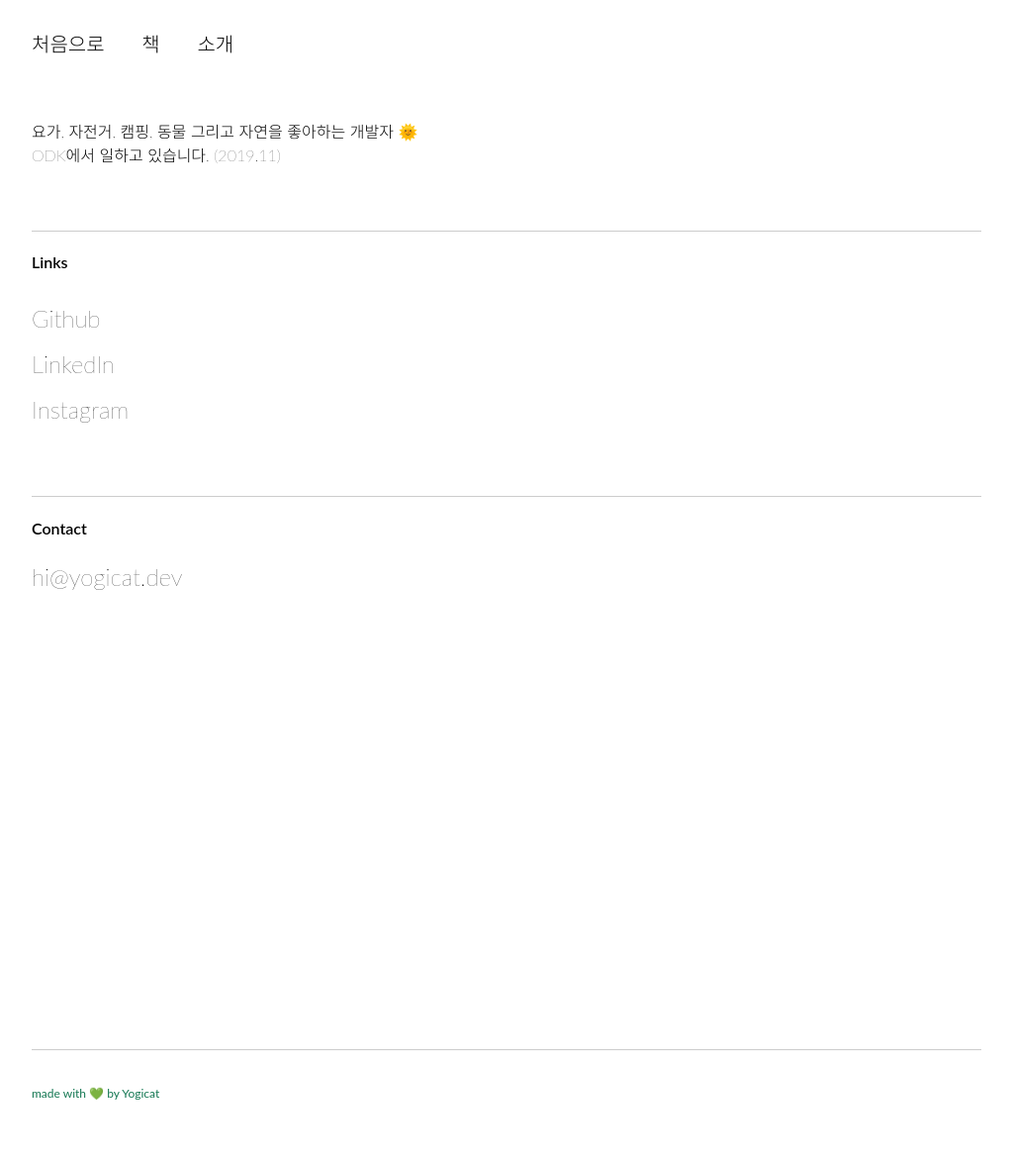
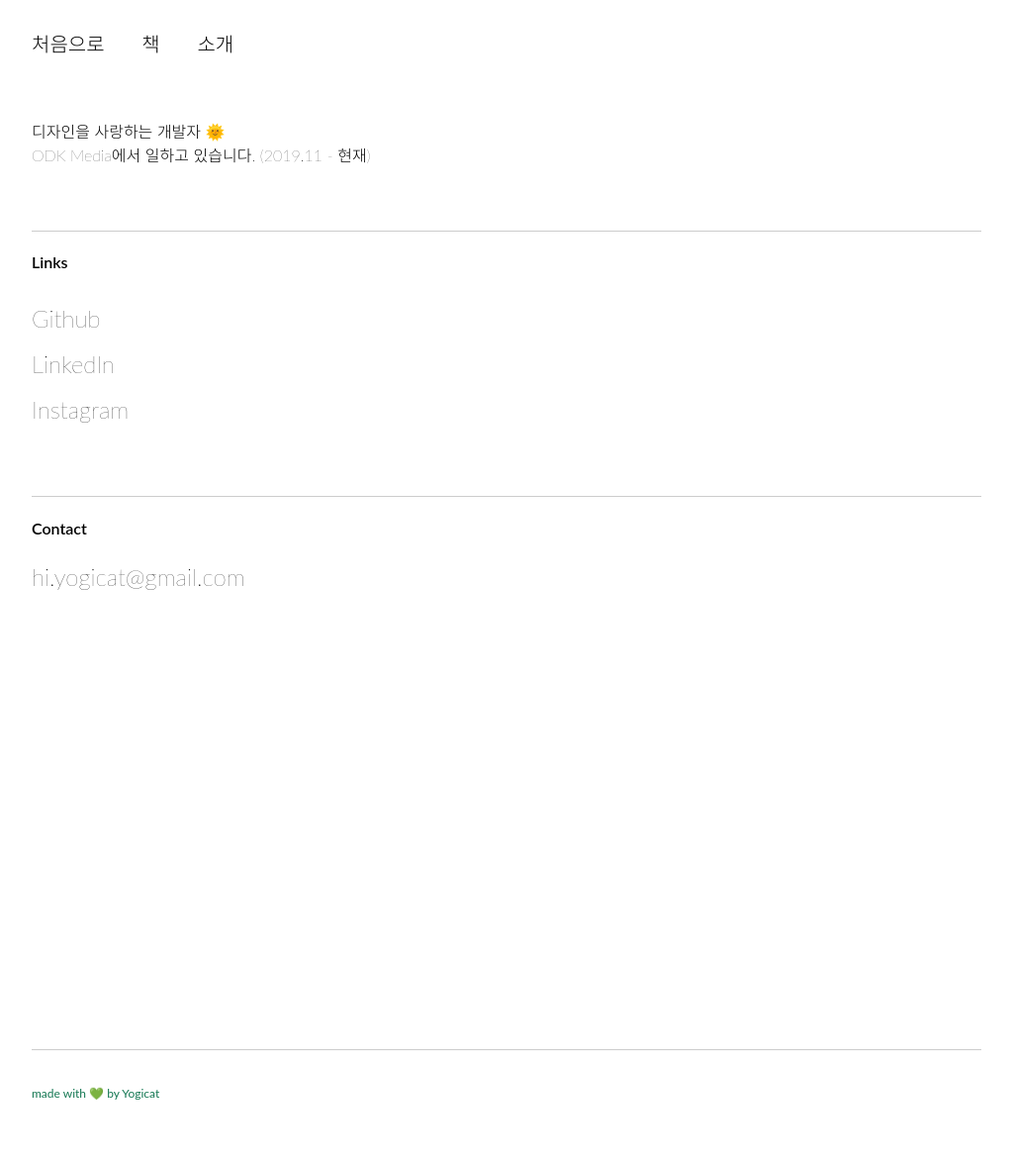
Before and after one commit to yogicat/yogicat.github.io, a Jekyll site: the page built from about.html, in a window 1280 px wide. Shown: the whole page at 99% size, without its empty margins (128-1151 px from the left). Built offline with Jekyll 4.4.1, drawn with Linux system fonts in a browser that asks for light colours.

Commit message:
update page

```diff
--- a/about.html
+++ b/about.html
@@ -8,8 +8,8 @@ permalink: /about/
 {% include navigation.html foo='home'%}
 <section>
   <p class="f5 fw2 lh-copy" id="introduction">
-    요가, 자전거, 캠핑, 동물 그리고 자연을 좋아하는 개발자 🌞<br />
-    ODK에서 일하고 있습니다. (2019.11)
+    디자인을 사랑하는 개발자 🌞<br />
+    ODK Media에서 일하고 있습니다. (2019.11 - 현재)
   </p>
 </section>
 <section class="mt5 bt b--black-20">
@@ -23,6 +23,6 @@ permalink: /about/
 <section class="mt5 bt b--black-20">
   <h4 class="f5 fw6">Contact</h4>
   <p class="f3 fw2">
-    hi@yogicat.dev
+    hi.yogicat@gmail.com
   </p>
 </section>
```
